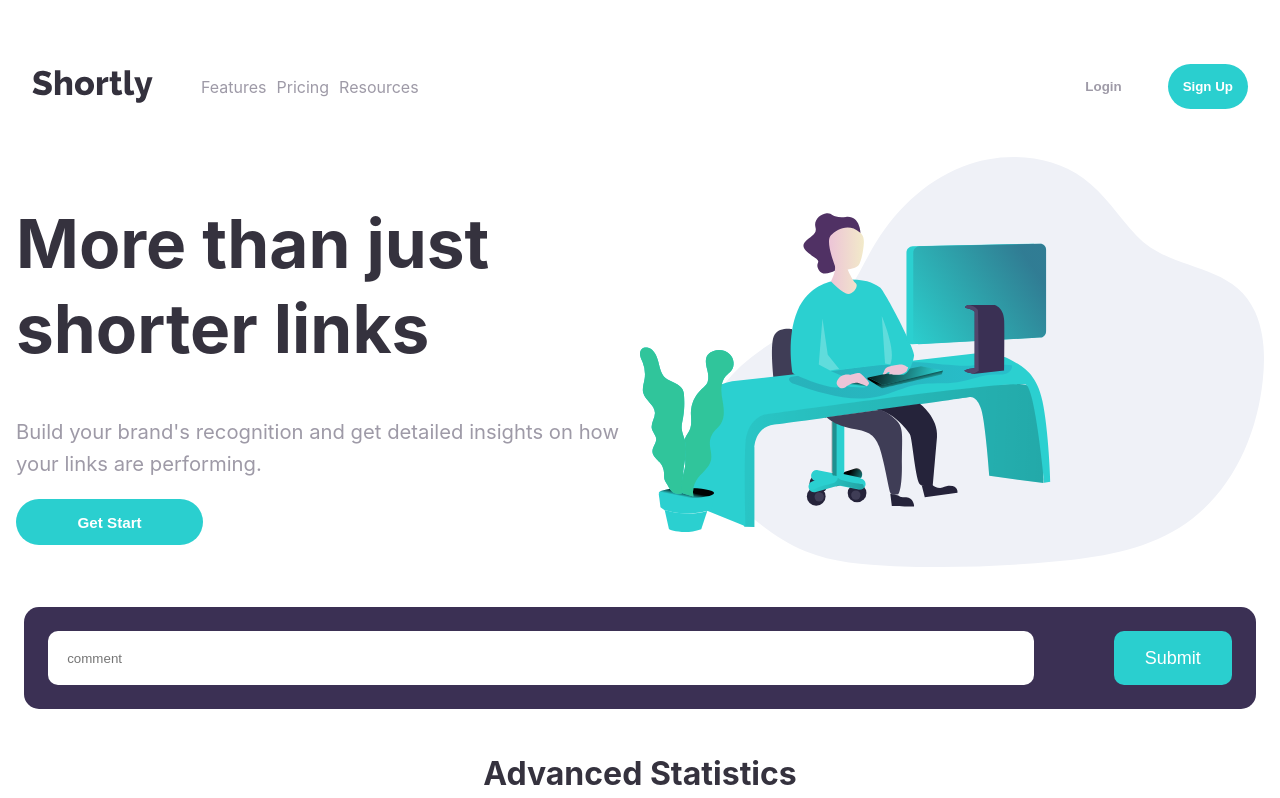
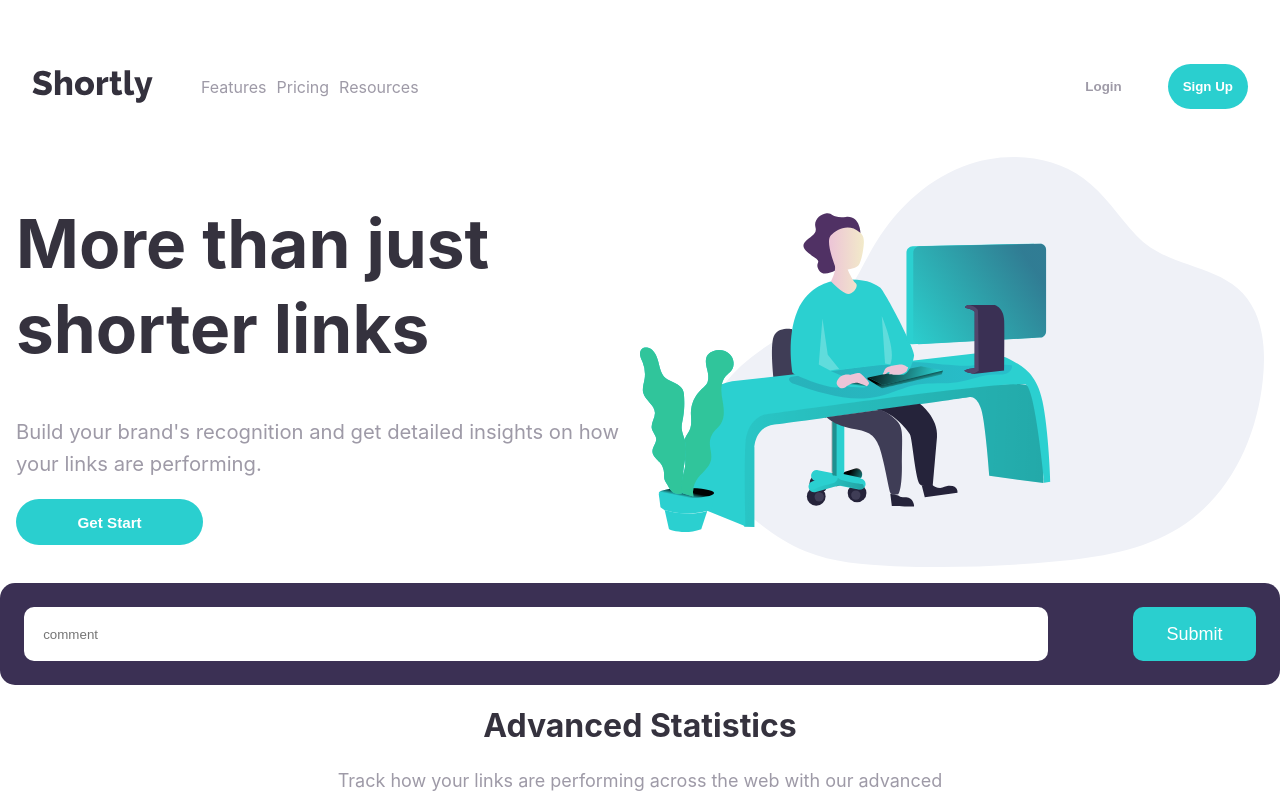
Before and after one commit to ahmed1175/project1.12, a React (Create React App) app: page / in a window 1280 px wide. Shown: the top 798 px of the page. Built offline with nearby package versions, Linux system fonts and the light colour scheme.

Commit message:
main.css

```diff
--- a/src/component/main/main.css
+++ b/src/component/main/main.css
@@ -6,7 +6,6 @@
   display: flex;
   justify-content: space-between;
   padding: 1.5rem;
-  margin: 1.5rem;
   border-radius: 15px;
 }
 .FormMain input.text {
```
